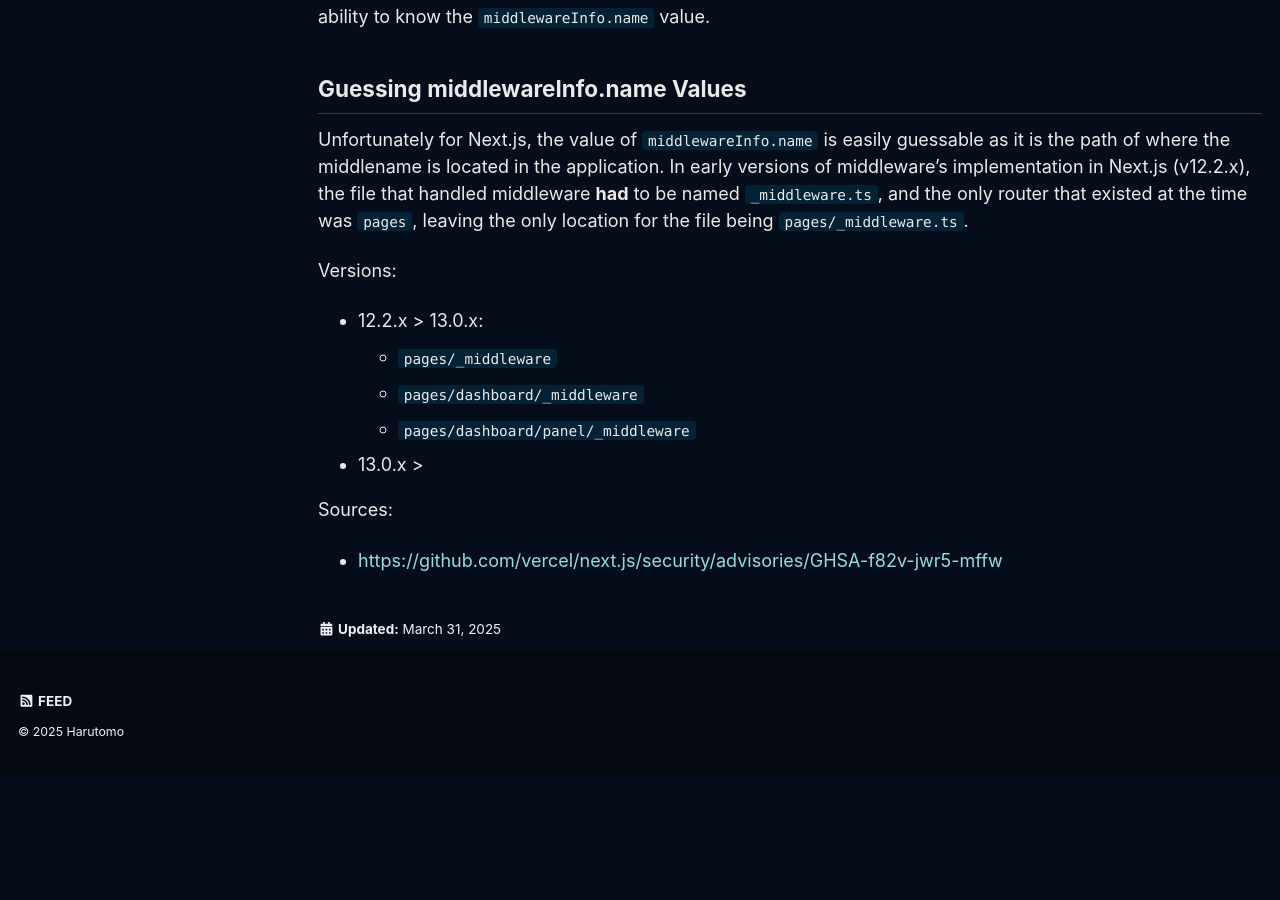
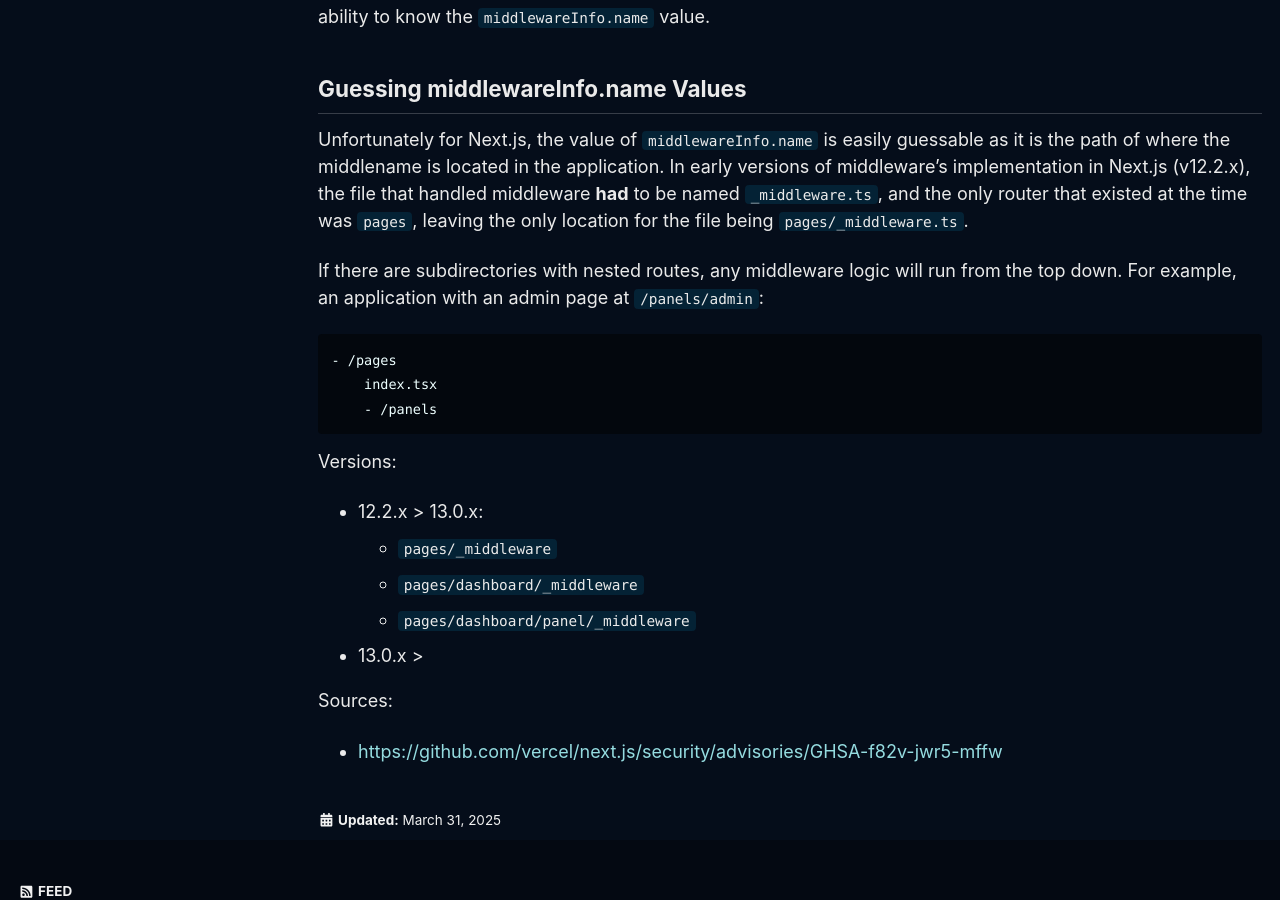
Before and after one commit to harutomo-jp/harutomo-jp.github.io, a Jekyll site: the page built from _posts/2025-03-31-CVE-2025-29927.md, in a window 1280 px wide and 900 px high, scrolled down 2722 px. Built offline with Jekyll 4.4.1, drawn with Linux system fonts in a browser that asks for light colours; cached includes are drawn as plain includes; before the commit the page ends 3499 px from its top, so only the background shows below that.

Commit message:
Tue, Apr 1, 2025, 3:01 PM -04:00

````diff
--- a/_posts/2025-03-31-CVE-2025-29927.md
+++ b/_posts/2025-03-31-CVE-2025-29927.md
@@ -88,6 +88,13 @@
 
 Unfortunately for Next.js, the value of `middlewareInfo.name` is easily guessable as it is the path of where the middlename is located in the application.  In early versions of middleware's implementation in Next.js (v12.2.x), the file that handled middleware **had** to be named `_middleware.ts`, and the only router that existed at the time was `pages`, leaving the only location for the file being `pages/_middleware.ts`.
 
+If there are subdirectories with nested routes, any middleware logic will run from the top down.  For example, an application with an admin page at `/panels/admin`:
+```
+- /pages
+    index.tsx
+    - /panels
+```
+
 Versions:
 - 12.2.x > 13.0.x:
   * `pages/_middleware`
````
